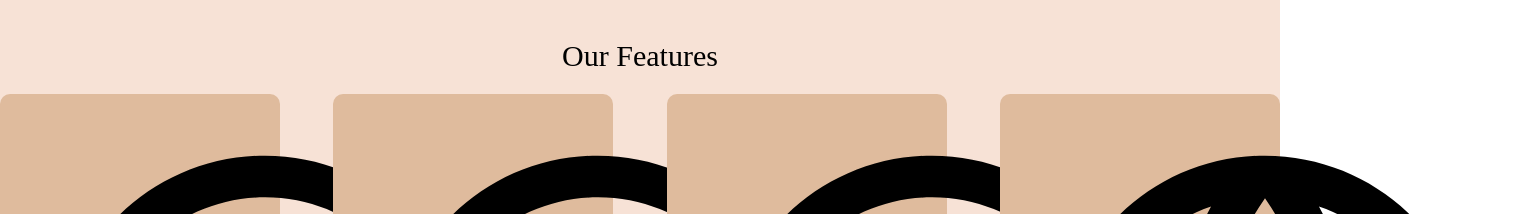
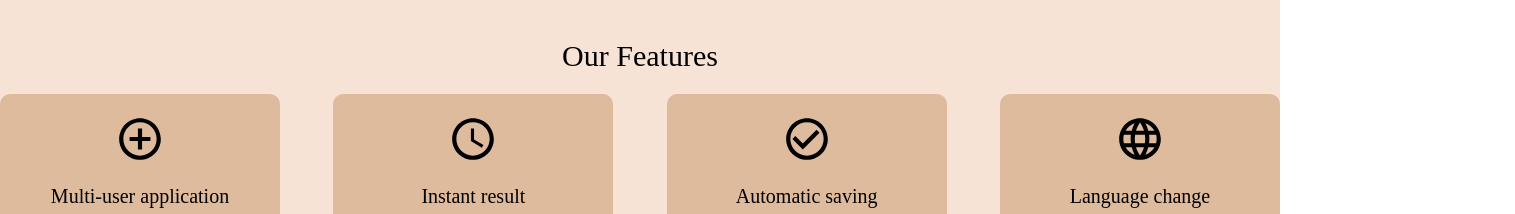
Before and after one commit to DmytroKolisnyk2/GameOFTeens_JS, a Next.js app: page / in a window 1280 px wide. Shown: the part 808-1022 px from the top of the page, 1515 px wide, since content can reach past the window. Built offline with nearby package versions, Linux system fonts and the light colour scheme; a web font is replaced by a local one.

Commit message:
fix mui for vercel

```diff
--- a/components/AboutPage/AboutPage.module.scss
+++ b/components/AboutPage/AboutPage.module.scss
@@ -53,7 +53,7 @@
     margin: 0 auto;
     display: block;
     margin-bottom: 20px;
-    font-size: 500px !important;
+    font-size: 50px !important;
 }
 .item_text {
     text-align: center;
--- a/components/Header/Header.jsx
+++ b/components/Header/Header.jsx
@@ -158,6 +158,7 @@ const Header = ({ handleOpenModal }) => {
                 className={setStyle(
                   theme,
                   HeaderStyles.icon,
+                  HeaderStyles.settings,
                   HeaderStyles.darkThemeLink,
                   HeaderStyles.lightThemeLink
                 )}
--- a/components/Header/Header.module.scss
+++ b/components/Header/Header.module.scss
@@ -15,6 +15,10 @@
     padding: 16px 20px;
     transition: 200ms linear;
     flex-wrap: wrap;
+}
+
+.settings {
+    font-size: 35px !important;
 }
 
 .themeDark {
```
